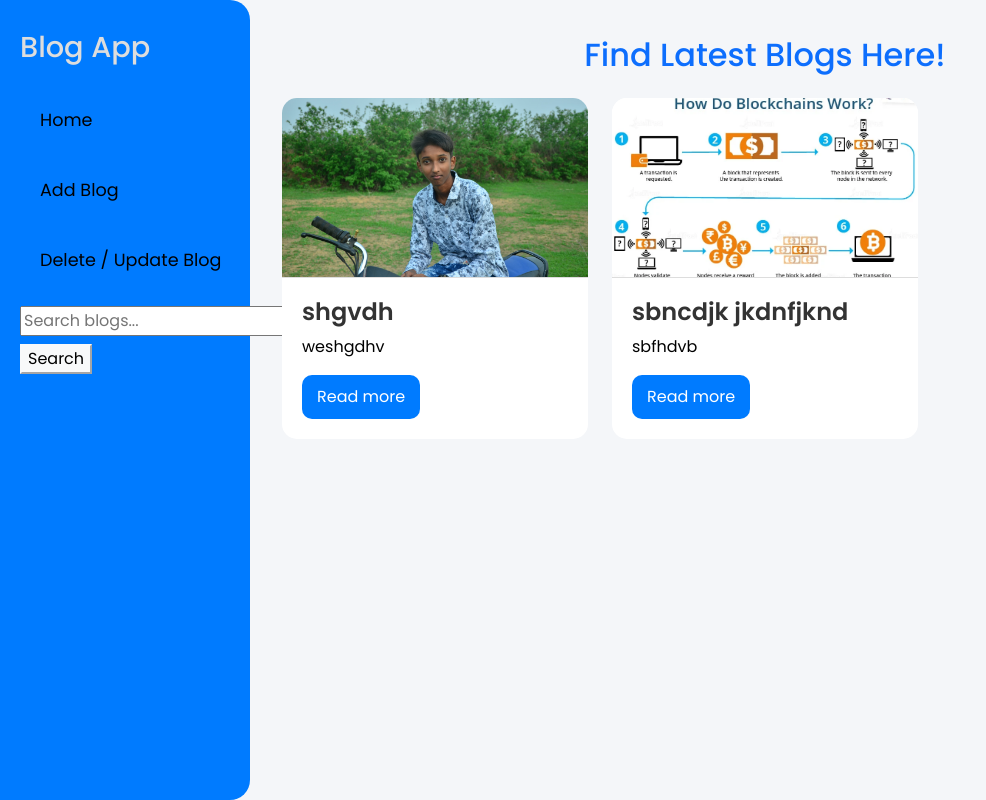
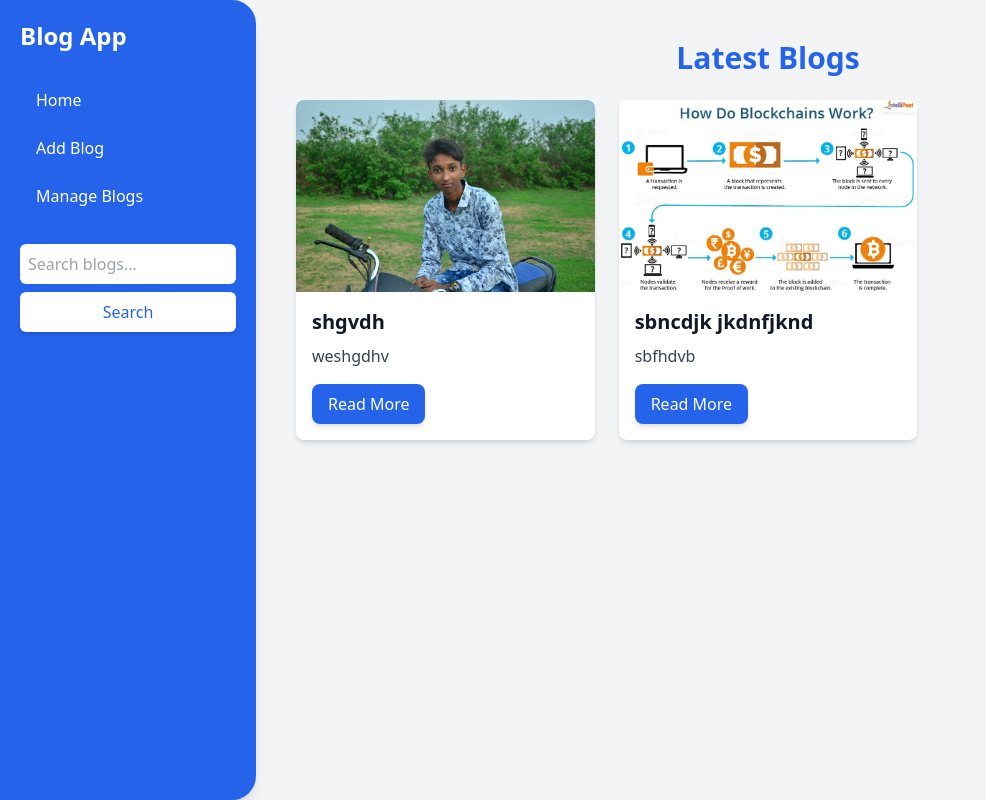
Before and after one commit to firdousfatima131004/Blog-app, a Flask app: page / in a window 1280 px wide. Shown: the whole page, without its empty margins (0-986 px from the left). Run offline with Flask 3, Linux system fonts and the light colour scheme; some libraries are stand-ins or nearby versions.

Commit message:
minor changes

```diff
--- a/templates/index.html
+++ b/templates/index.html
@@ -1,186 +1,57 @@
 <!DOCTYPE html>
 <html lang="en">
-
 <head>
     <meta charset="UTF-8">
     <meta name="viewport" content="width=device-width, initial-scale=1.0">
-    <title>Blog App</title>
-
-    <!-- Bootstrap link -->
-    <link href="https://cdn.jsdelivr.net/npm/bootstrap@5.0.2/dist/css/bootstrap.min.css" rel="stylesheet"
-          integrity="sha384-EVSTQN3/azprG1Anm3QDgpJLIm9Nao0Yz1ztcQTwFspd3yD65VohhpuuCOmLASjC" crossorigin="anonymous">
-
-    <!-- Font Awesome link -->
+    <title>Heavenly Blog App</title>
+    <script src="https://cdn.tailwindcss.com"></script>
     <script src="https://kit.fontawesome.com/b755c6ef44.js" crossorigin="anonymous"></script>
-
-    <!-- Google Font link -->
-    <link rel="preconnect" href="https://fonts.googleapis.com">
-    <link rel="preconnect" href="https://fonts.gstatic.com" crossorigin>
-    <link href="https://fonts.googleapis.com/css2?family=Poppins:wght@100;300;400;500;600;700&display=swap" rel="stylesheet">
-
     <style>
-        body {
-            font-family: 'Poppins', sans-serif;
-            background-color: #f4f6f9;
-            color: #333;
+        .side-navbar {
+            transition: transform 0.3s ease-in-out;
         }
-
-        .header h1 {
-            font-size: 2.5rem;
-            font-weight: 700;
-            margin-bottom: 15px;
-        }
-
-        /* Side Navbar */
-        .side-navbar {
-            position: fixed;
-            top: 0;
-            left: 0;
-            width: 250px;
-            height: 100%;
-            background-color: #007BFF;
-            padding-top: 30px;
-            padding-left: 20px;
-            border-radius: 0 20px 20px 0;
-        }
-
-        .side-navbar h1 {
-            color: #ddd;
-            font-size: 1.8rem;
-            margin-bottom: 30px;
-        }
-
-        .side-navbar a {
-            color: black;
-            display: block;
-            padding: 12px 20px;
-            font-size: 1.1rem;
-            text-decoration: none;
-            margin-bottom: 20px;
-            border-radius: 5px;
-            transition: background-color 0.3s ease;
-        }
-
-        .side-navbar a:hover {
-            background-color: #007bff;
-        }
-
-
-
-        /* Content Area */
-        .content-area {
-            margin-left: 250px;
-            padding: 20px;
-        }
-
-        .card {
-            border: none;
-            border-radius: 15px;
-            overflow: hidden;
-            transition: transform 0.3s ease, box-shadow 0.3s ease;
-            margin-bottom: 30px;
-        }
-
-        .card:hover {
-            transform: translateY(-10px);
-            box-shadow: 0 4px 30px rgba(0, 0, 0, 0.1);
-        }
-
-        .card img {
-            width: 100%;
-            height: 180px;
-            object-fit: cover;
-            border-bottom: 1px solid #ddd;
-        }
-
-        .card-body {
-            padding: 20px;
-        }
-
-        .card-title {
-            font-size: 1.5rem;
-            font-weight: 600;
-        }
-
-        .card-text {
-            font-size: 1rem;
-            color: black;
-        }
-
-        .btn-primary {
-            background-color: #007bff;
-            border: none;
-            border-radius: 10px;
-            padding: 10px 15px;
-            font-size: 1rem;
-        }
-
-        .btn-primary:hover {
-            background-color: #0056b3;
-        }
-
-        /* Responsive Design */
         @media (max-width: 768px) {
             .side-navbar {
-                position: relative;
-                width: 100%;
-                height: auto;
-                display: flex;
-                flex-direction: row;
+                transform: translateX(-100%);
             }
-
-            .content-area {
-                margin-left: 0;
-            }
-
-            .header h1 {
-                font-size: 2rem;
+            .menu-open .side-navbar {
+                transform: translateX(0);
             }
         }
     </style>
 </head>
+<body class="bg-gray-100 font-sans">
+    <div class="flex">
+        <!-- Side Navbar -->
+        <div class="side-navbar w-64 h-screen bg-blue-600 p-5 fixed top-0 left-0 rounded-r-3xl shadow-lg">
+            <h1 class="text-white text-2xl font-bold mb-6">Blog App</h1>
+            <nav>
+                <a href="#" class="block text-white py-3 px-4 rounded-md hover:bg-blue-800 transition">Home</a>
+                <a href="#" class="block text-white py-3 px-4 rounded-md hover:bg-blue-800 transition">Add Blog</a>
+                <a href="#" class="block text-white py-3 px-4 rounded-md hover:bg-blue-800 transition">Manage Blogs</a>
+            </nav>
+            <div class="mt-6">
+                <input type="text" placeholder="Search blogs..." class="w-full p-2 rounded-md border-none text-gray-700">
+                <button class="w-full mt-2 bg-white text-blue-600 py-2 rounded-md shadow-md hover:bg-gray-200 transition">Search</button>
+            </div>
+        </div>
 
-<body>
-
-    <!-- Side Navbar -->
-    <div class="side-navbar">
-        <h1>Blog App</h1>
-        <a href="/">Home</a>
-        <a href="/add_blog/">Add Blog</a>
-        <a href="/updateDelete/">Delete / Update Blog</a>
-
-        <!-- Search Bar -->
-        <div class="search-bar">
-            <input type="text" style="color: black;" placeholder="Search blogs..." aria-label="Search">
-            <button type="button" class="btn-light mt-2">Search</button>
-        </div>
-    </div>
-
-    <!-- Content Area -->
-    <div class="content-area">
-        <div class="container">
-            <h2 class="text-center mb-4 mt-3 text-primary">Find Latest Blogs Here!</h2>
-            <div class="row">
+        <!-- Content Area -->
+        <div class="flex-1 ml-64 p-10 transition-all">
+            <h2 class="text-center text-3xl font-bold text-blue-600 mb-6">Latest Blogs</h2>
+            <div class="grid grid-cols-1 md:grid-cols-2 lg:grid-cols-3 gap-6">
                 {% for i in data %}
-                <div class="col-md-4 col-sm-6 mb-4">
-                    <div class="card">
-                        <img src="{{ i.img }}" class="card-img-top" alt="image">
-                        <div class="card-body">
-                            <h5 class="card-title">{{ i.blog_name }}</h5>
-                            <p class="card-text">{{ i.blog_desc }}</p>
-                            <a href="{{ i.url }}" class="btn btn-primary">Read more</a>
-                        </div>
+                <div class="bg-white shadow-md rounded-lg overflow-hidden transition transform hover:scale-105">
+                    <img src="{{ i.img }}" alt="Blog Image" class="w-full h-48 object-cover">
+                    <div class="p-4">
+                        <h5 class="text-xl font-semibold text-gray-900">{{ i.blog_name }}</h5>
+                        <p class="text-gray-700 mt-2">{{ i.blog_desc }}</p>
+                        <a href="{{ i.url }}" class="inline-block mt-4 bg-blue-600 text-white px-4 py-2 rounded-lg shadow-md hover:bg-blue-800">Read More</a>
                     </div>
                 </div>
                 {% endfor %}
             </div>
         </div>
     </div>
-
-    <!-- Bootstrap JS -->
-    <script src="https://cdn.jsdelivr.net/npm/bootstrap@5.0.2/dist/js/bootstrap.bundle.min.js"
-            integrity="sha384-MrcW6ZMFYlzcLA8Nl+NtUVF0sA7MsXsP1UyJoMp4YLEuNSfAP+JcXn/tWtIaxVXM"
-            crossorigin="anonymous"></script>
 </body>
-
 </html>
```
